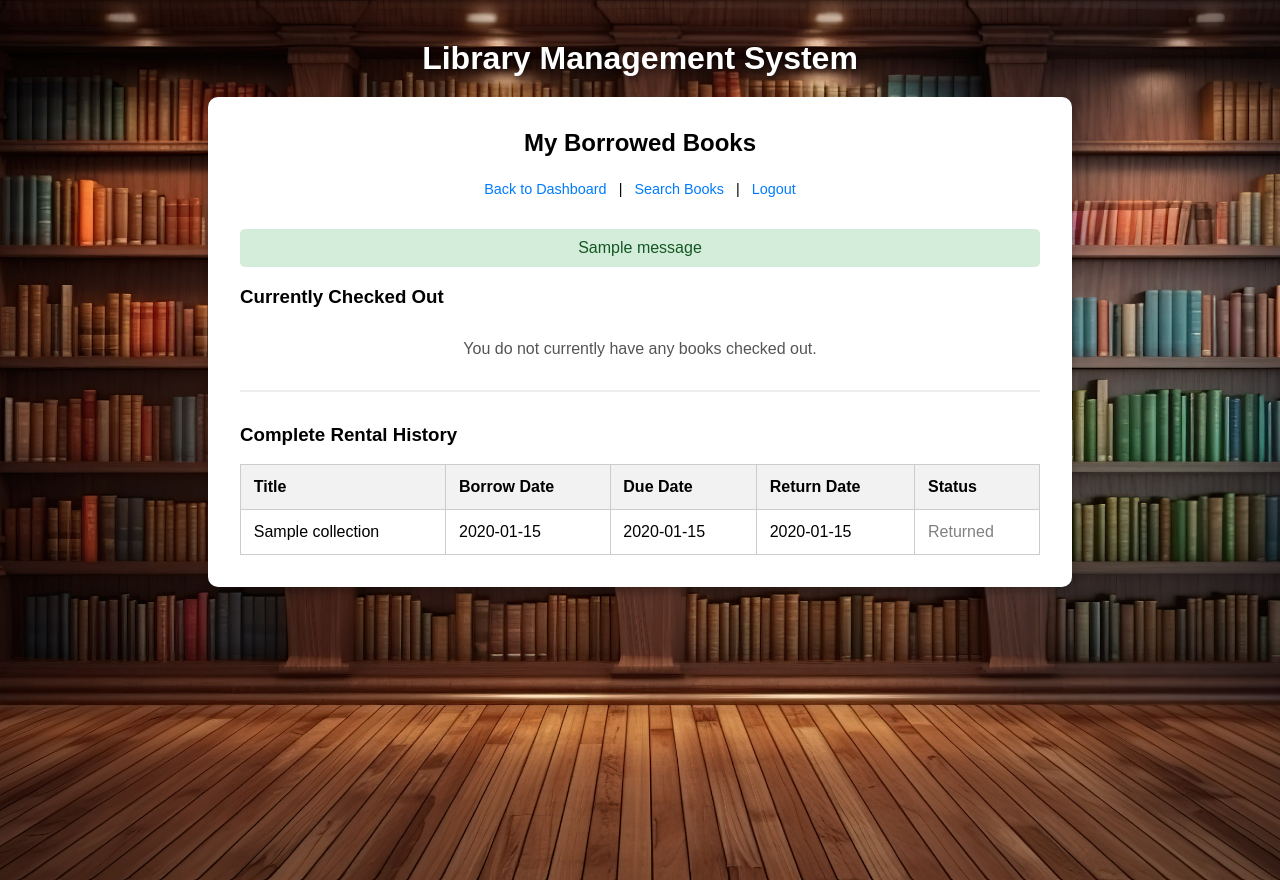
After one commit to Connor-Gregor/library-management-system, a Flask app: page /my_books in a window 1280 px wide. The commit adds this page. Run offline with Flask 3, Linux system fonts and the light colour scheme; the visitor is signed in with stand-in values (Sample User, id 1); tables that the repository leaves empty hold one stand-in row (values such as "Sample post"); one stand-in notice (Sample message) is shown.

Commit message:
Added Admin Global History and updated Admin Dashboard
user and admin dashboard cleaned up, history shown for both user and admin, return feature added

```diff
--- a/app/db.py
+++ b/app/db.py
@@ -23,7 +23,7 @@ def get_connection():
     return mysql.connector.connect(
         host="localhost",
         user="root",
-        password="PUT YOUR MYSQL WORKBENCH PASSWORD HERE", #password for mysql database, change it to your own passowrd
+        password="YOUR MYSQL PASSWORD", #password for mysql database, change it to your own passowrd
         database="Library_Model" #database name for login information
     )
 
@@ -74,8 +74,15 @@ def borrow_book(user_id, book_id):
     cursor = conn.cursor(dictionary=True)
 
     try:
+        cursor.execute("SELECT * FROM borrowing_history WHERE user_id = %s AND book_id = %s AND return_date IS NULL", (user_id, book_id))
+        already_borrowed = cursor.fetchone()
+
+        if already_borrowed:
+            return False, "You already have a copy of this book checked out!"
+
         cursor.execute("SELECT copies_available FROM book_collection WHERE book_id = %s", (book_id,))
         book = cursor.fetchone()
+
         if not book or book['copies_available'] < 1:
             return False, "Sorry, there are no copies of this book left."
 
@@ -118,3 +125,32 @@ def return_book(user_id, book_id):
     finally:
         cursor.close()
         conn.close()
+
+def get_my_borrowed_books(user_id):
+    query = """
+        SELECT b.book_id, b.title, b.author_first_name, b.author_last_name, bh.borrow_date, bh.due_date
+        FROM book_collection b
+        JOIN borrowing_history bh ON b.book_id = bh.book_id
+        WHERE bh.user_id = %s AND bh.return_date IS NULL
+    """
+    return query_db(query, (user_id,))
+
+def get_user_borrowing_history(user_id):
+    query = """
+        SELECT b.title, b.author_first_name, b.author_last_name, bh.borrow_date, bh.due_date, bh.return_date
+        FROM book_collection b
+        JOIN borrowing_history bh ON b.book_id = bh.book_id
+        WHERE bh.user_id = %s
+        ORDER BY bh.borrow_date DESC
+    """
+    return query_db(query, (user_id,))
+
+def get_all_borrowing_records():
+    query = """
+        SELECT h.borrow_id, p.username, b.title, h.borrow_date, h.due_date, h.return_date
+        FROM borrowing_history h
+        JOIN person p ON h.user_id = p.library_id
+        JOIN book_collection b ON h.book_id = b.book_id
+        ORDER BY h.borrow_date DESC
+    """
+    return query_db(query)
--- a/app/main.py
+++ b/app/main.py
@@ -1,7 +1,7 @@
 from enum import nonmember
 
 from flask import Flask, render_template, request, redirect, url_for, session, flash
-from db import get_user_by_username, create_user, search_books, get_book, create_book, borrow_book
+from db import get_user_by_username, create_user, search_books, get_book, create_book, borrow_book, get_my_borrowed_books, return_book, get_user_borrowing_history, get_all_borrowing_records
 
 app = Flask(__name__)
 app.secret_key = "simple-key"
@@ -152,5 +152,39 @@ def borrow(book_id):
 
     return redirect(url_for("user_books"))
 
+@app.route("/my_books")
+def my_books():
+    if "user_id" not in session:
+        return redirect(url_for("login"))
+
+    user_id = session["user_id"]
+    active_books = get_my_borrowed_books(user_id)
+    history_books = get_user_borrowing_history(user_id)
+    return render_template("my_books.html", active_books=active_books, history_books=history_books)
+
+
+@app.route("/return/<int:book_id>", methods=["POST"])
+def return_book_route(book_id):
+    if "user_id" not in session:
+        return redirect(url_for("login"))
+
+    user_id = session["user_id"]
+    success, message = return_book(user_id, book_id)
+    if success:
+        flash(message, "success")
+    else:
+        flash(message, "error")
+
+    return redirect(url_for("my_books"))
+
+@app.route("/admin/history")
+def admin_history():
+    if session.get("role") != "admin":
+        flash("Unauthorized access. Admins only.", "error")
+        return redirect(url_for("login"))
+
+    records = get_all_borrowing_records()
+    return render_template("admin_history.html", records=records)
+
 if __name__ == "__main__":
     app.run(debug=True)
--- /dev/null
+++ b/app/templates/my_books.html
@@ -0,0 +1,205 @@
+<!doctype html>
+<html lang="en">
+  <head>
+    <meta charset="UTF-8" />
+    <title>Library Management System - My Books</title>
+    <style>
+      body {
+        font-family: Arial, sans-serif;
+        background-image: url('/static/images/Library_Background.jpg');
+        background-size: cover;
+        background-position: center;
+        background-repeat: no-repeat;
+        min-height: 100vh;
+        margin: 0;
+        padding: 40px 0;
+      }
+
+      .page-wrapper {
+        display: flex;
+        flex-direction: column;
+        align-items: center;
+        text-align: center;
+        width: 100%;
+      }
+
+      .page-title {
+        color: white;
+        margin: 0 0 20px 0;
+        text-shadow: 2px 2px 6px rgba(0, 0, 0, 0.6);
+      }
+
+      .content-container {
+        background: white;
+        padding: 2rem;
+        border-radius: 10px;
+        box-shadow: 0 4px 10px rgba(0, 0, 0, 0.2);
+        width: 800px;
+        max-width: 90%;
+        text-align: left;
+      }
+
+      .content-container h2 {
+        text-align: center;
+        margin-top: 0;
+        margin-bottom: 1.5rem;
+      }
+
+      .nav-links {
+        text-align: center;
+        margin-bottom: 1.5rem;
+        font-size: 0.9rem;
+      }
+
+      .nav-links a {
+        color: #007bff;
+        text-decoration: none;
+        margin: 0 8px;
+      }
+
+      table {
+        width: 100%;
+        border-collapse: collapse;
+        margin-top: 1rem;
+      }
+
+      th,
+      td {
+        border: 1px solid #ccc;
+        padding: 0.8rem;
+        text-align: left;
+      }
+
+      th {
+        background-color: #f2f2f2;
+      }
+
+      .btn-disabled {
+        padding: 0.4rem 0.8rem;
+        background-color: #6c757d;
+        border: none;
+        color: white;
+        border-radius: 5px;
+        cursor: not-allowed;
+        font-size: 0.9rem;
+      }
+
+      .message {
+        text-align: center;
+        margin-top: 2rem;
+        font-size: 1rem;
+        color: #555;
+      }
+      .btn-return {
+        padding: 0.4rem 0.8rem;
+        background-color: #dc3545;
+        border: none;
+        color: white;
+        border-radius: 5px;
+        cursor: pointer;
+        font-size: 0.9rem;
+      }
+
+      .btn-return:hover {
+        background-color: #c82333;
+      }
+    </style>
+  </head>
+  <body>
+    <div class="page-wrapper">
+      <h1 class="page-title">Library Management System</h1>
+
+      <div class="content-container">
+        <h2>My Borrowed Books</h2>
+
+        <div class="nav-links">
+          <a href="{{ url_for('user_dashboard') }}">Back to Dashboard</a> |
+          <a href="{{ url_for('user_books') }}">Search Books</a> |
+          <a href="{{ url_for('logout') }}">Logout</a>
+        </div>
+
+        {% with messages = get_flashed_messages(with_categories=true) %} {% if
+        messages %} {% for category, message in messages %}
+        <div
+          class="message"
+          style="padding: 10px; margin-bottom: 10px; border-radius: 5px; {% if category == 'success' %}background-color: #d4edda; color: #155724;{% else %}background-color: #f8d7da; color: #721c24;{% endif %}"
+        >
+          {{ message }}
+        </div>
+        {% endfor %} {% endif %} {% endwith %}
+
+        <h3>Currently Checked Out</h3>
+        {% if active_books %}
+        <table>
+          <tr>
+            <th>Title</th>
+            <th>Author</th>
+            <th>Borrow Date</th>
+            <th>Due Date</th>
+            <th>Action</th>
+          </tr>
+          {% for book in active_books %}
+          <tr>
+            <td>{{ book.title }}</td>
+            <td>{{ book.author_first_name }} {{ book.author_last_name }}</td>
+            <td>{{ book.borrow_date }}</td>
+            <td>{{ book.due_date }}</td>
+            <td>
+              <form
+                action="{{ url_for('return_book_route', book_id=book.book_id) }}"
+                method="POST"
+                style="margin: 0"
+                onsubmit="
+                  return confirm('Are you sure you want to return this book?');
+                "
+              >
+                <button type="submit" class="btn-return">Return Book</button>
+              </form>
+            </td>
+          </tr>
+          {% endfor %}
+        </table>
+        {% else %}
+        <p class="message" style="margin-bottom: 2rem">
+          You do not currently have any books checked out.
+        </p>
+        {% endif %}
+
+        <hr style="margin: 2rem 0; border: 1px solid #eee" />
+
+        <h3>Complete Rental History</h3>
+        {% if history_books %}
+        <table>
+          <tr>
+            <th>Title</th>
+            <th>Borrow Date</th>
+            <th>Due Date</th>
+            <th>Return Date</th>
+            <th>Status</th>
+          </tr>
+          {% for book in history_books %}
+          <tr>
+            <td>{{ book.title }}</td>
+            <td>{{ book.borrow_date }}</td>
+            <td>{{ book.due_date }}</td>
+            <td>
+              {% if book.return_date %} {{ book.return_date }} {% else %} - {%
+              endif %}
+            </td>
+            <td>
+              {% if book.return_date %}
+              <span style="color: gray">Returned</span>
+              {% else %}
+              <span style="color: #28a745; font-weight: bold">Active</span>
+              {% endif %}
+            </td>
+          </tr>
+          {% endfor %}
+        </table>
+        {% else %}
+        <p class="message">You have no rental history.</p>
+        {% endif %}
+      </div>
+    </div>
+  </body>
+</html>
```
Also changed, not shown: app/templates/admin_dashboard.html (+89 -4 lines), app/templates/admin_history.html (added, +132 -0 lines), app/templates/user_books.html (+17 -10 lines), app/templates/user_dashboard.html (+64 -12 lines).
